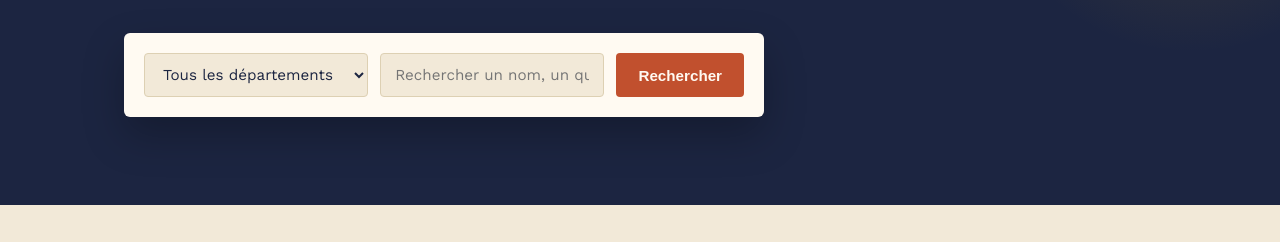
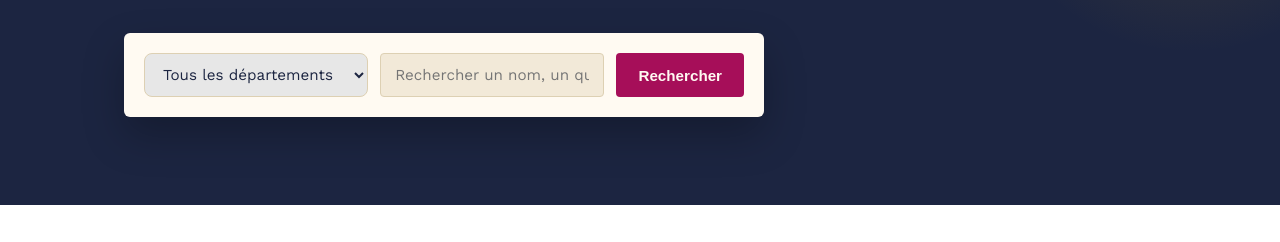
Before and after one commit to Yves251/Residance-meubl-es-, a plain HTML site: page index.html in a window 1280 px wide. Shown: the part 369-611 px from the top of the page. Drawn offline with nearby package versions, Linux system fonts and the light colour scheme.

Commit message:
Nouvelle couleur d'accent

```diff
--- a/style.css
+++ b/style.css
@@ -5,7 +5,7 @@
   --ink-light: #2b3a5c;
   --sand: #f2e9d8;
   --sand-deep: #e8dcc4;
-  --rust: #c1502e;
+  --rust: #a60e59;
   --teal: #1f6650;
   --gold: #d4a017;
   --white: #fffaf2;
@@ -24,7 +24,7 @@ body {
   margin: 0;
   font-family: var(--font-body);
   color: var(--ink);
-  background: var(--sand);
+  background: #ffffff;
   line-height: 1.5;
 }
 
@@ -147,7 +147,17 @@ nav.site-nav a:hover { opacity: 1; }
   max-width: 640px;
 }
 
-.search-panel select,
+.search-panel select {
+  font-family: var(--font-body);
+  font-size: 0.95rem;
+  padding: 11px 14px;
+  border: 1px solid #ddd0b3;
+  border-radius: 8px;
+  background: #e7e7e7;
+  color: var(--ink);
+  flex: 1 1 160px;
+}
+
 .search-panel input {
   font-family: var(--font-body);
   font-size: 0.95rem;
@@ -171,7 +181,7 @@ nav.site-nav a:hover { opacity: 1; }
   transition: background 0.2s;
 }
 
-.search-panel button:hover { background: #a63f22; }
+.search-panel button:hover { background: #850b47; }
 
 /* ---------- Listing section ---------- */
 
@@ -299,7 +309,7 @@ nav.site-nav a:hover { opacity: 1; }
 }
 
 .btn-book {
-  background: var(--teal);
+  background: #a60e59;
   color: var(--white);
   text-decoration: none;
   padding: 9px 16px;
@@ -311,7 +321,7 @@ nav.site-nav a:hover { opacity: 1; }
   transition: background 0.2s;
 }
 
-.btn-book:hover { background: #17503e; }
+.btn-book:hover { background: #de4b93; }
 
 .empty-state {
   text-align: center;
```
